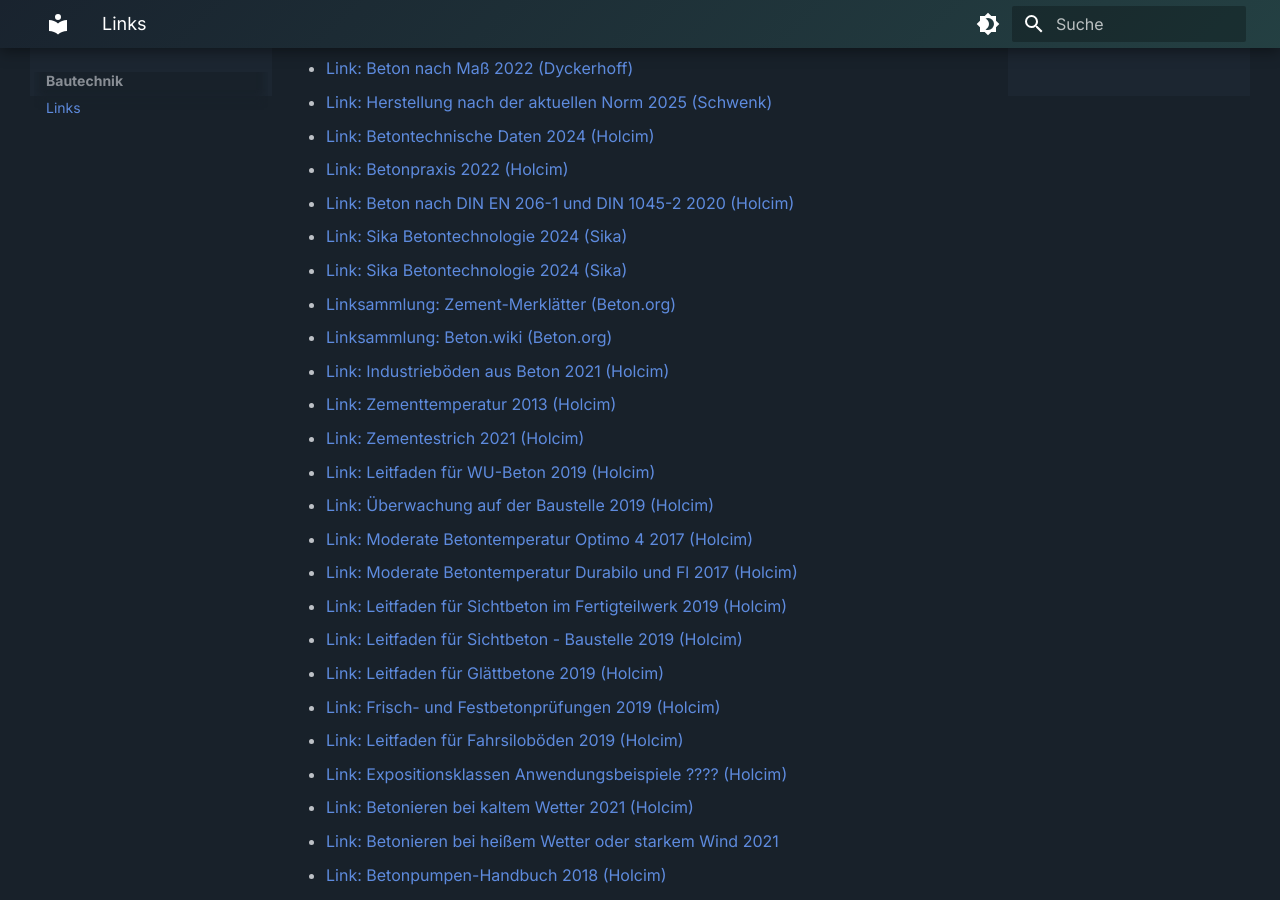
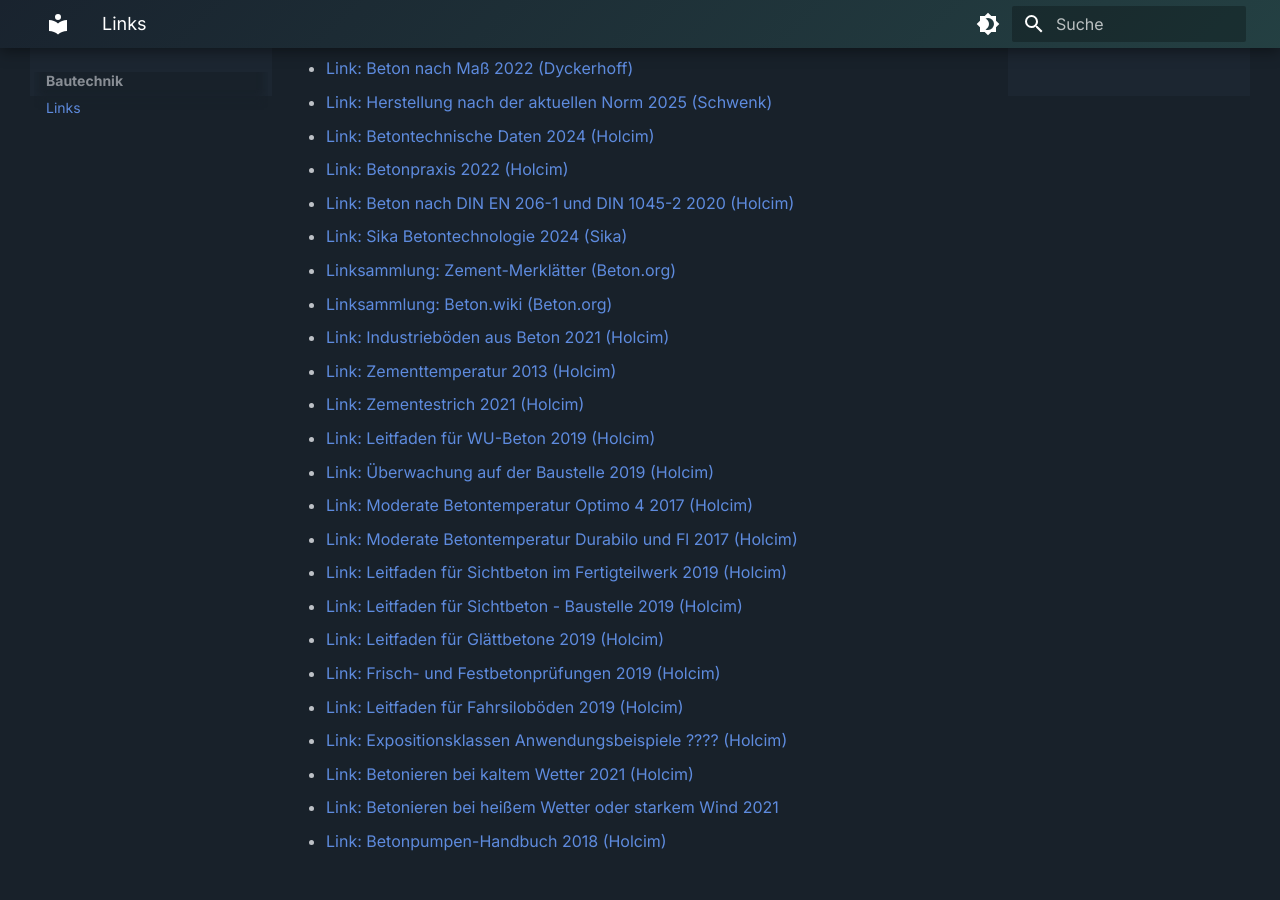
Before and after one commit to Baulehrer/kaufi-cloud.de, an MkDocs documentation site: the page built from docs/02 Bautechnik/B01 - Links (Bautechnik).md, in a window 1280 px wide and 900 px high, scrolled down 1186 px. Built offline with MkDocs 1.6.1 and Material for MkDocs 9.7.7, drawn with Linux system fonts in a browser that asks for light colours.

Commit message:
vault backup: 2026-04-02 11:30:47

```diff
--- a/docs/02 Bautechnik/B01 - Links (Bautechnik).md
+++ b/docs/02 Bautechnik/B01 - Links (Bautechnik).md
@@ -41,7 +41,6 @@ tags:
 - [Link: Betontechnische Daten 2024 (Holcim)](https://www.holcim.de/sites/germany/files/2024-01/holcim-betontechnische-daten.pdf)
 - [Link: Betonpraxis 2022 (Holcim)](https://www.holcim.de/sites/germany/files/2024-01/holcim-betonpraxis.pdf)
 - [Link: Beton nach DIN EN 206-1 und DIN 1045-2 2020 (Holcim)](https://www.holcim.de/sites/germany/files/documents/holcim_leporello_beton_nach_din_en_206-1_und_din_1045-2_07_2021_1.pdf)
-- [Link: Sika Betontechnologie 2024 (Sika)](https://che.sika.com/dms/getdocument.get/9521de37-2cdc-495a-a2cd-60007d5b56f1/Sika-Beton-Handbuch_deCH.pdf)
 - [Link: Sika Betontechnologie 2024 (Sika)](https://che.sika.com/dms/getdocument.get/9521de37-2cdc-495a-a2cd-60007d5b56f1/Sika-Beton-Handbuch_deCH.pdf)
 
 - [Linksammlung: Zement-Merklätter (Beton.org)](https://www.beton.org/betonbau/planungshilfen/zementmerkblaetter/)
```
